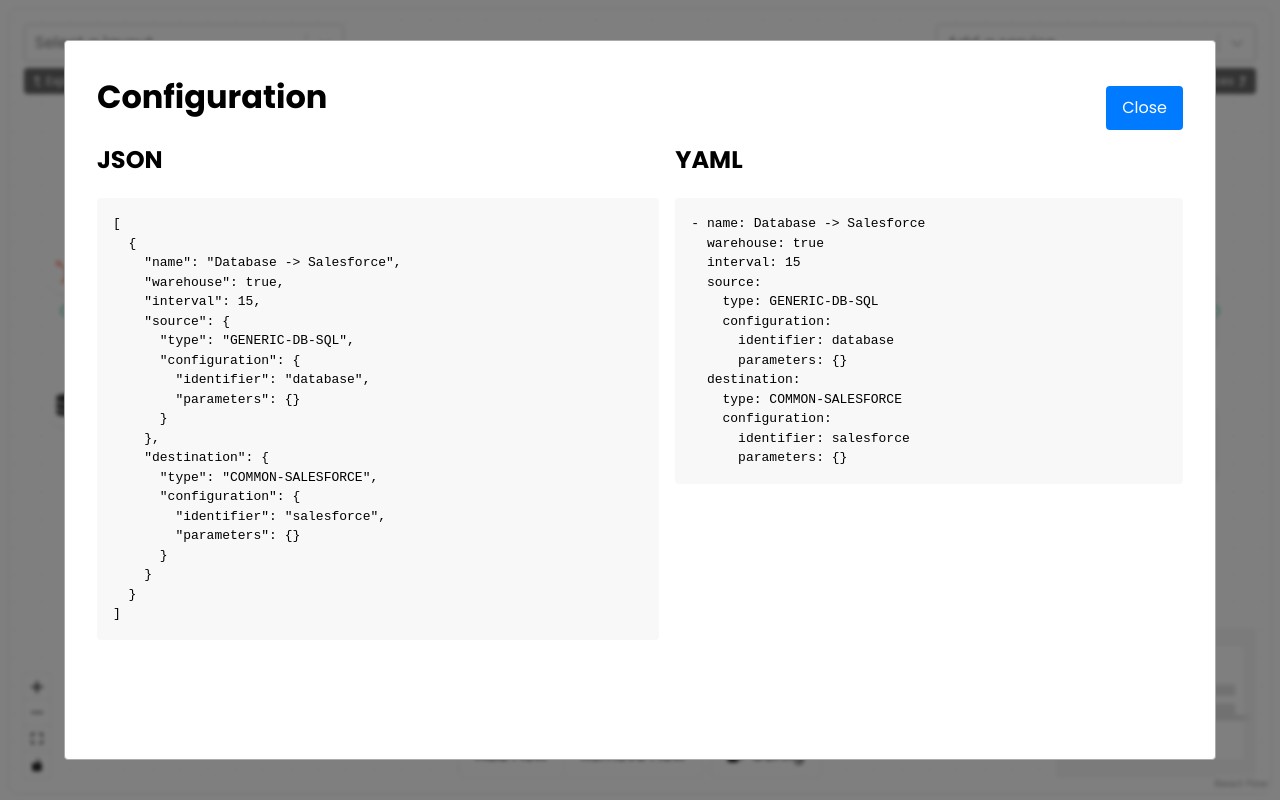
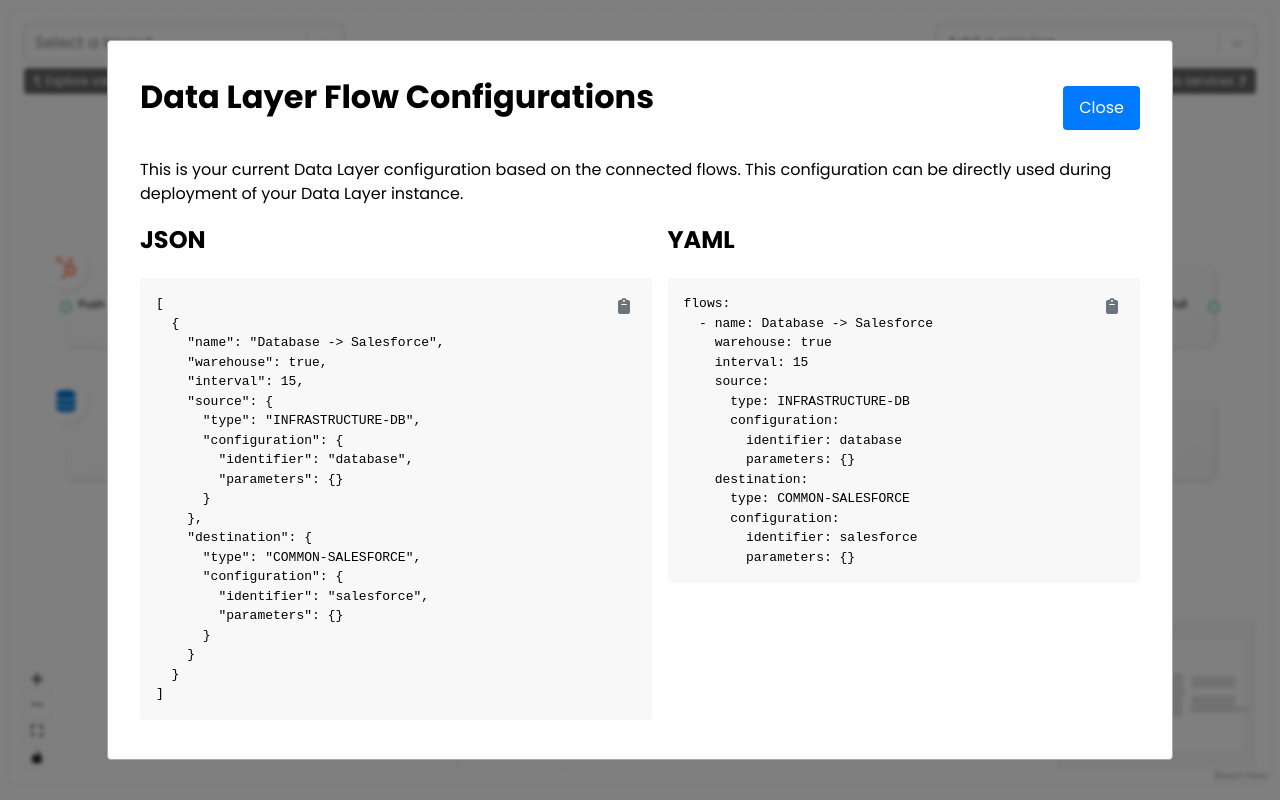
Before and after one commit to savages-corp/data-layer-viewer, a React (Vite) app: page / in a window 1280 px wide. Both pictures are taken after a click on the button "Config". Built offline with nearby package versions, Linux system fonts and the light colour scheme; a web font is replaced by a local one.

Commit message:
Add favicon & adjust height for mobile/tablet

```diff
--- a/index.html
+++ b/index.html
@@ -20,7 +20,7 @@
       .container {
           border: 1px solid #e1e4e8;
           border-radius: 8px;
-          height: 98vh;
+          height: 97vh;
           margin: 0;
           padding: 0;
       }
--- a/src/App.css
+++ b/src/App.css
@@ -18,9 +18,24 @@
 }
 
 pre {
+  position: relative;
   padding: 16px;
   background-color: var(--viewer-secondary);
   border-radius: var(--viewer-border-radius);
+}
+
+pre .icon {
+  position: absolute;
+  top: 16px;
+  right: 16px;
+  color: var(--viewer-button-secondary);
+  padding: 4px;
+  border-radius: var(--viewer-border-radius);
+  cursor: pointer;
+}
+
+pre .icon:hover {
+  color: var(--viewer-button-secondary-hover);
 }
 
 .button {
@@ -76,6 +91,9 @@
   left: 5%;
   right: 5%;
   bottom: 5%;
+  margin-left: auto;
+  margin-right: auto;
+  max-width: 1000px;
   background: white;
   border-radius: var(--viewer-border-radius);
   border: var(--viewer-border);
--- a/src/App.tsx
+++ b/src/App.tsx
@@ -237,6 +237,11 @@
     } satisfies FitViewOptions
   ), [nodes])
 
+  // Translate the graph to a configuration object.
+  const config = useMemo(() => translateToConfig(flows, nodes, edges), [flows, nodes, edges])
+  const configJSON = useMemo(() => JSON.stringify(config, null, 2), [config])
+  const configYAML = useMemo(() => YAMLStringify({ flows: config }, null, 2), [config])
+
   // New effect that runs after nodes update.
   useEffect(() => {
     if (pendingEdges) {
@@ -270,6 +275,10 @@
 
   const onConnect = useCallback(
     (connection: Connection) => {
+      if (!reactFlowInstance) {
+        return
+      }
+
       if (connection.source === connection.target)
         return // Prevent self-connections
 
@@ -282,7 +291,7 @@
         return
 
       // Create a new edge based on the connection.
-      const edge: AppEdge = {
+      const edge: DataEdge = {
         id: `${connection.source}-${connection.target}-${Date.now()}`, // Unique ID
         source: connection.source,
         target: connection.target,
@@ -294,7 +303,7 @@
       }
 
       // This is where we have to handle the different type of node connections and their rules.
-      if (reactFlowInstance) {
+
       // Get the source node as we will be adjusting the data edge based on it.
       const sourceNode = reactFlowInstance.getNode(connection.source)
       const targetNode = reactFlowInstance.getNode(connection.target)
@@ -334,12 +343,16 @@
 
           edge.data!.shape = 'square'
         }
+        else if (stageNode.data.stage === Stage.Egress) {
+          if (targetNode.type !== 'service') {
+            return
+          }
         }
       }
 
       setEdges(eds => addEdge(edge, eds))
     },
-    [edges, setEdges],
+    [reactFlowInstance, edges, setEdges],
   )
 
   const onReconnectStart = useCallback(() => {
@@ -499,6 +512,9 @@
     if (!option)
       return
 
+    // To make UX better, especially when presenting a specific layout, we want to hide the service tutorial.
+    setShowTutorialService(false)
+
     // Since sometimes the layout is the same we need to call setLayoutFlag to force the update.
     setLayoutFlag(true)
     setLayout(option.layout)
@@ -522,18 +538,33 @@
 
   return (
     <>
-      <Modal title="Configuration" isOpen={isModalOpen} setIsOpen={setIsModalOpen} onClose={() => setIsModalOpen(false)}>
+      <Modal title="Data Layer Flow Configurations" isOpen={isModalOpen} setIsOpen={setIsModalOpen} onClose={() => setIsModalOpen(false)}>
+        <p>
+          This is your current Data Layer configuration based on the connected flows. This configuration can be directly used during deployment of your Data Layer instance.
+        </p>
         <div className="modal-split">
           <div className="modal-split-container">
             <h2>JSON</h2>
             <pre>
-              {JSON.stringify(translateToConfig(flows, nodes, edges), null, 2)}
+              <Icon
+                icon="clipboard"
+                onClick={() => {
+                  navigator.clipboard.writeText(configJSON)
+                }}
+              />
+              {configJSON}
             </pre>
           </div>
           <div className="modal-split-container">
             <h2>YAML</h2>
             <pre>
-              {YAMLStringify(translateToConfig(flows, nodes, edges), null, 2)}
+              <Icon
+                icon="clipboard"
+                onClick={() => {
+                  navigator.clipboard.writeText(configYAML)
+                }}
+              />
+              {configYAML}
             </pre>
           </div>
         </div>
@@ -573,7 +604,7 @@
               />
               {showTutorialLayout && (
                 <div className="tutorial-overlay tutorial-layout">
-                  <Icon variant="arrowUp" size={10} style={{ transform: 'scaleX(-1)' }} />
+                  <Icon icon="arrowUp" size={10} style={{ transform: 'scaleX(-1)' }} />
                   Explore various Data Layer configurations
                 </div>
               )}
@@ -589,7 +620,7 @@
               {showTutorialService && (
                 <div className="tutorial-overlay tutorial-service">
                   Build your own use-case with various services
-                  <Icon variant="arrowUp" size={10} />
+                  <Icon icon="arrowUp" size={10} />
                 </div>
               )}
             </Panel>
@@ -599,7 +630,7 @@
                 <Button className="reactflow-panel-group-right" onClick={removeFlow}>Remove Flow</Button>
               </div>
               <Button className="reactflow-panel-button" onClick={() => setIsModalOpen(true)}>
-                <Icon variant="export" size={16} />
+                <Icon icon="export" size={16} />
                 Config
               </Button>
             </Panel>
--- a/src/components/Common/Icon.tsx
+++ b/src/components/Common/Icon.tsx
@@ -9,11 +9,12 @@
 import { VscAzure } from 'react-icons/vsc'
 
 interface IconProps extends React.SVGProps<SVGElement> {
-  variant?: ServiceType | string
+  icon?: ServiceType | string
   color?: string
   size?: number
 }
 
+// If you're wondering about the limited selection of icons: due to this being an embedded component, we're trying to keep the bundle size down.
 const iconMap: Record<string, IconType> = {
   trash: FaTrashCan,
   arrowCurved: PiArrowArcLeftBold,
@@ -53,13 +54,13 @@
   InfrastructureWarehouse: '#333',
 }
 
-export const Icon: React.FC<IconProps> = ({ color = '', variant = 'database', size = 16, ...svgProps }) => {
+export const Icon: React.FC<IconProps> = ({ color = '', icon = 'database', size = 16, ...svgProps }) => {
   // Try to derive the enum key if variant matches a ServiceType value
   const serviceKey = (() => {
     // Check if variant is one of the ServiceType values
     const enumKeys = Object.keys(ServiceType) as Array<keyof typeof ServiceType>
-    const key = enumKeys.find(k => ServiceType[k] === variant)
-    return key || variant
+    const key = enumKeys.find(k => ServiceType[k] === icon)
+    return key || icon
   })()
 
   const SpecificIcon = iconMap[serviceKey] || FaSalesforce
--- a/src/components/Common/Modal.tsx
+++ b/src/components/Common/Modal.tsx
@@ -28,6 +28,7 @@
       contentLabel="Application Modal"
       className="modal" // App-specific styles
       overlayClassName="modal-overlay"
+      ariaHideApp={false} // We're removing this as we can't control the app instance since this is a widget.
     >
       <div className="modal-navbar">
         <h1 className="modal-heading">{title}</h1>
--- a/src/components/Nodes/AnnotationNode.tsx
+++ b/src/components/Nodes/AnnotationNode.tsx
@@ -31,7 +31,7 @@
       </div>
       {data.showArrow && (
         <div className={`react-flow__node-annotation-arrow react-flow__node-annotation-arrow-${data.arrowPosition || 'right'}`}>
-          <Icon variant="arrowCurved" size={16} />
+          <Icon icon="arrowCurved" size={16} />
         </div>
       )}
     </>
--- a/src/components/Nodes/ServiceNode.tsx
+++ b/src/components/Nodes/ServiceNode.tsx
@@ -113,10 +113,10 @@
   return (
     <div className={`react-flow__node-service-contents react-flow__node-service-contents-${isSource ? 'source' : ''}${isDestination ? 'destination' : ''}-${data.status && String(data.status).toLowerCase().replace(/_/g, '-')}`}>
       <div className="react-flow__node-service-icon">
-        <Icon size={16} variant={data.configuration?.type} />
+        <Icon size={16} icon={data.configuration?.type} />
       </div>
       <div className="react-flow__node-service-icon-delete">
-        <Icon onClick={handleDelete} size={16} variant="trash" />
+        <Icon onClick={handleDelete} size={16} icon="trash" />
       </div>
       <div className="react-flow__node-service-information">
         <div className="react-flow__node-service-title">
--- a/src/layouts/default.ts
+++ b/src/layouts/default.ts
@@ -23,7 +23,7 @@
       status: Status.Success,
       configuration: {
         identifier: 'Database',
-        type: ServiceType.GenericDatabase,
+        type: ServiceType.InfrastructureDb,
       },
     },
   }
--- a/types/service.ts
+++ b/types/service.ts
@@ -18,5 +18,5 @@
 export interface ServiceConfiguration {
   type: ServiceType
   identifier: string
-  parameters?: Record<string, string>
+  parameters?: Record<string, string | number | boolean>
 }
```
Also changed, not shown: 1 other file (tests, documents, lock files or other folders). Lines whose indentation alone changed are shown as unchanged.
